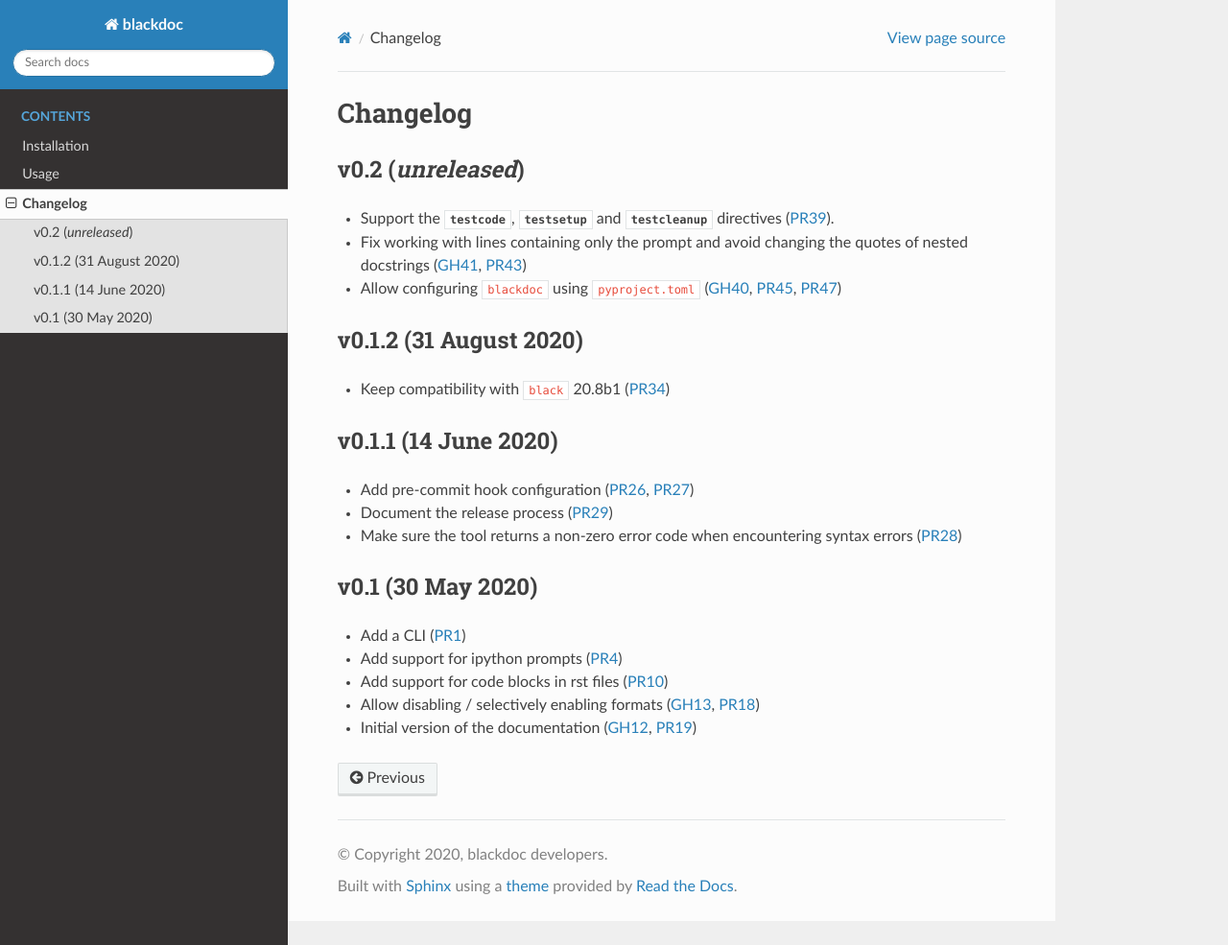
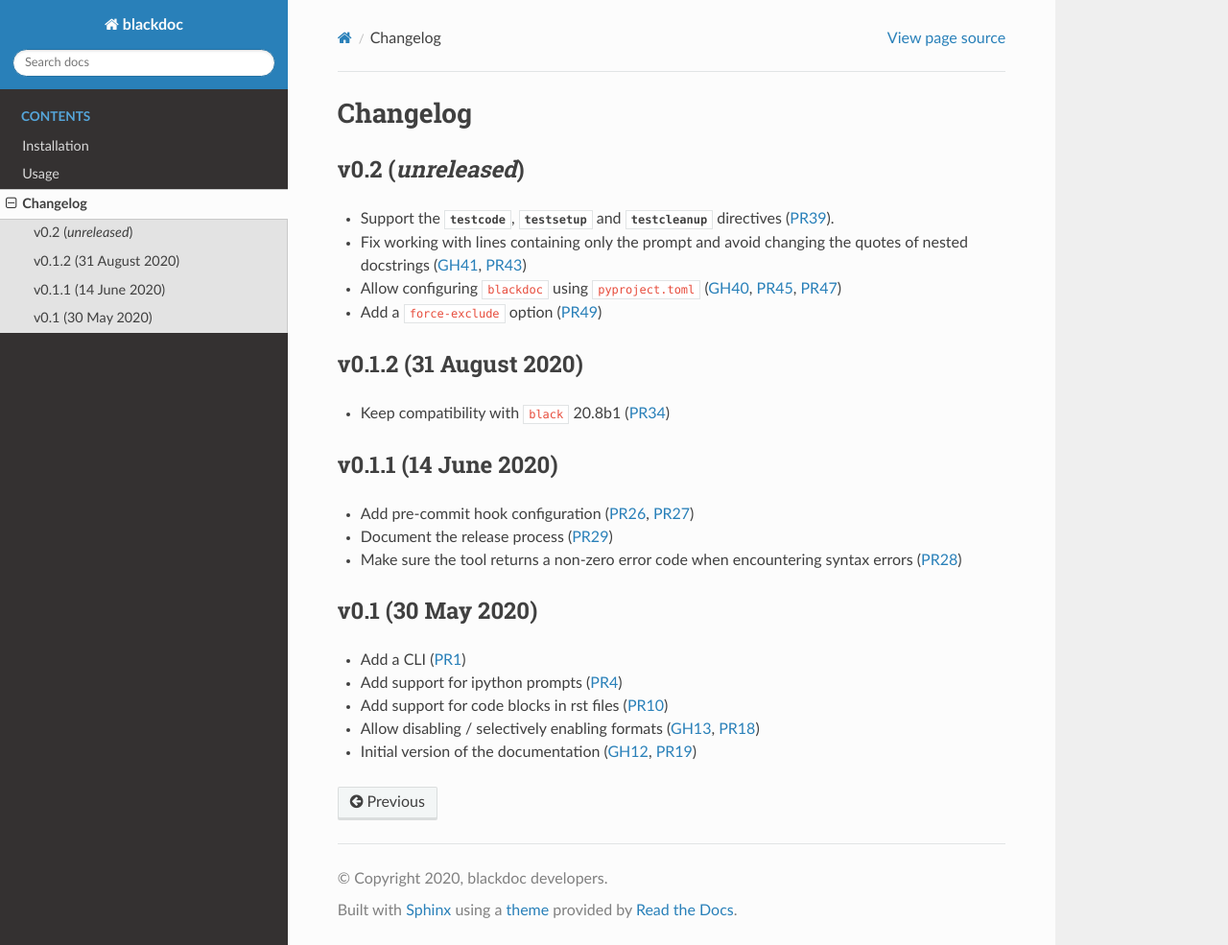
Before and after one commit to keewis/blackdoc, a Sphinx documentation site: the page built from doc/changelog.rst, in a window 1280 px wide and 985 px high. Shown: the whole window at 96% size. Built offline with Sphinx 7.4.7 and the Read the Docs theme 2.0.0, drawn with Linux system fonts in a browser that asks for light colours.

Commit message:
update changelog.rst

```diff
--- a/doc/changelog.rst
+++ b/doc/changelog.rst
@@ -9,6 +9,7 @@ v0.2 (*unreleased*)
   quotes of nested docstrings (:issue:`41`, :pull:`43`)
 - Allow configuring ``blackdoc`` using ``pyproject.toml``
   (:issue:`40`, :pull:`45`, :pull:`47`)
+- Add a ``force-exclude`` option (:pull:`49`)
 
 
 v0.1.2 (31 August 2020)
```
